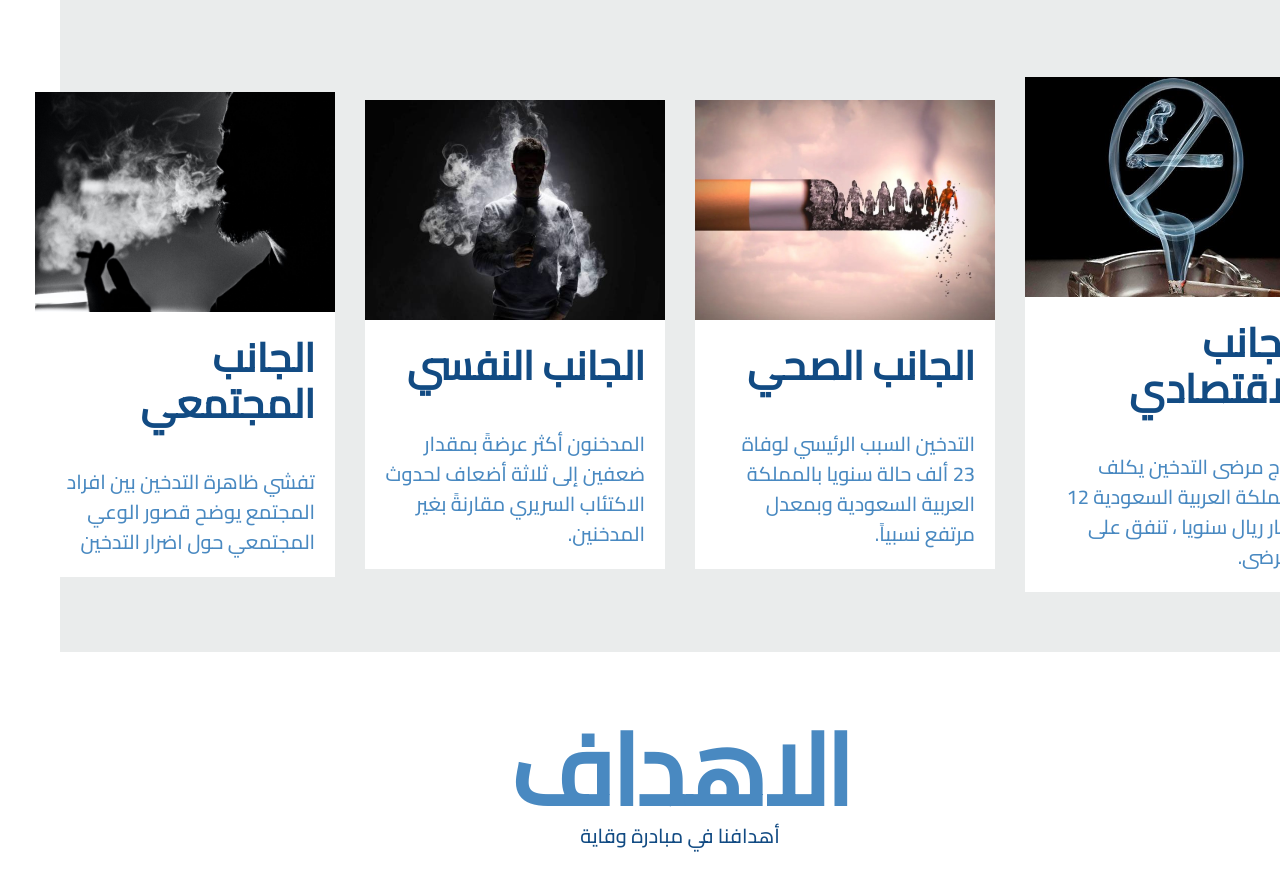
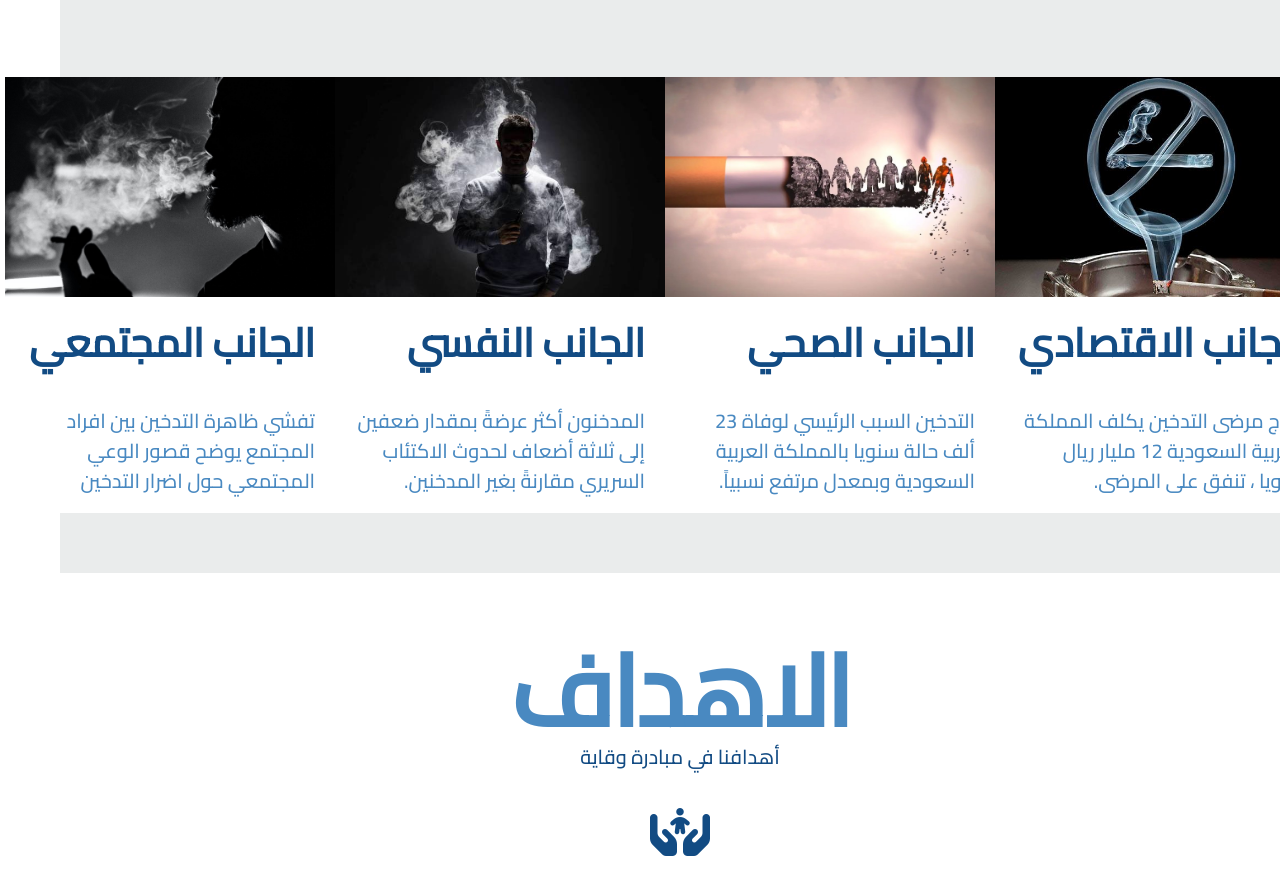
Before and after one commit to wiqayagithub/wiqayaforyou, a plain HTML site: page index.html in a window 1280 px wide. Shown: the part 1728-2605 px from the top of the page. Drawn offline with Linux system fonts and the light colour scheme.

Commit message:
fexed portfolio card bug 'screen bug '

```diff
--- a/css/style.css
+++ b/css/style.css
@@ -322,6 +322,10 @@ body {
 }
 .portfolio .portfolio-content .card {
   background-color: white;
+  min-height: 436px;
+  min-width: 330px;
+  max-height: 436px;
+  max-width: 330px;
 }
 .portfolio .portfolio-content .card img {
   width: 100%;
--- a/index.html
+++ b/index.html
@@ -162,7 +162,7 @@
 23 ألف حالة سنويا بالمملكة العربية السعودية وبمعدل مرتفع نسبياً.</p>
             </div>
           </div>
-          <div class="card m-t-card">
+          <div class="card">
             <img decoding="async" src="images/portfolio-4.jpg" alt="" />
             <div class="info">
               <h3>الجانب النفسي</h3>
```
